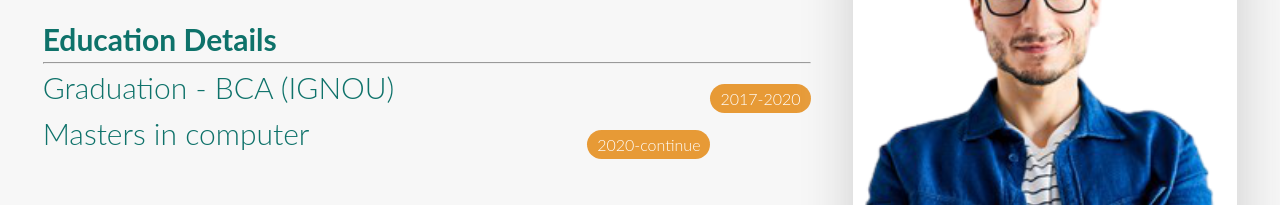
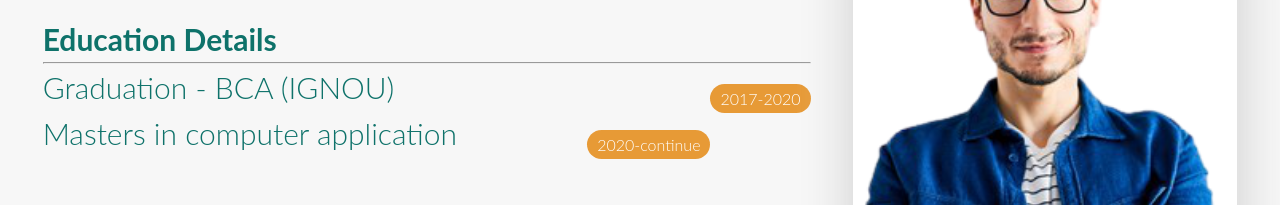
Before and after one commit to AbhinavArya007/prepbytes-responsive, a plain HTML site: page portfolio1/index.html in a window 1280 px wide. Shown: the part 2249-2454 px from the top of the page. Drawn offline with Linux system fonts and the light colour scheme.

Commit message:
Update index.html

```diff
--- a/portfolio1/index.html
+++ b/portfolio1/index.html
@@ -150,7 +150,7 @@
             <hr>
             <p> Graduation - BCA (IGNOU)</p> <span> 2017-2020 </span><br>
 
-            <p> Masters in computer </p> <span> 2020-continue </span>
+            <p> Masters in computer application</p> <span> 2020-continue </span>
         </div>
 
         <div class="resume-imgs">
```
